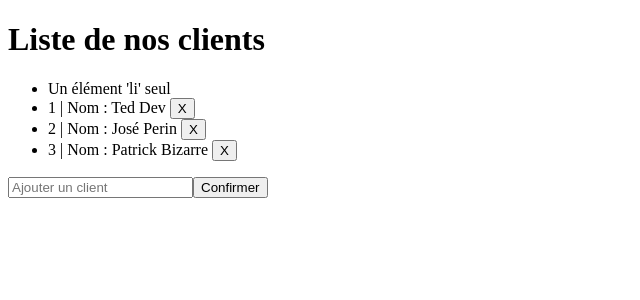
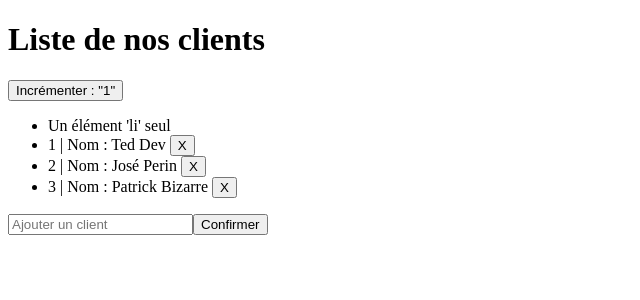
Before and after one commit to TeSdY14/react-gestion-clients, a React (Create React App) app: page / in a window 1280 px wide. Shown: the top 300 px of the page, without its empty margins (0-640 px from the left). Built offline with nearby package versions, Linux system fonts and the light colour scheme.

Commit message:
Tests avec les Hooks (useState)

```diff
--- /dev/null
+++ b/src/Counter.jsx
@@ -0,0 +1,14 @@
+import React, {useState} from 'react';
+
+const Counter = () => {
+    const [compteur, setCompteur] = useState(1)
+    const handleChange = () => {
+        setCompteur(compteur+1)
+    }
+
+    return <div>
+        <button onClick={handleChange}> Incrémenter : "{compteur}" </button>
+    </div>
+}
+
+export default Counter
--- a/src/index.js
+++ b/src/index.js
@@ -3,6 +3,7 @@ import ReactDOM from "react-dom";
 
 import Client from "./Client";
 import ClientForm from "./ClientForm";
+import Counter from "./Counter"
 
 class App extends React.Component {
   state = {
@@ -13,10 +14,10 @@ class App extends React.Component {
     ],
   };
 
-  handleAddClient = (client) => {
+  handleAddClient = (newClient) => {
     /* en dessous : [ ...xxx] : Spread operator équivalent à : this.state.clients.slice() */
     const clients = [...this.state.clients];
-    clients.push(client);
+    clients.push(newClient);
     this.setState({ clients });
   };
 
@@ -37,6 +38,7 @@ class App extends React.Component {
     return (
       <div>
         <h1>{title}</h1>
+        <Counter />
         <ul>
           {element}
           {this.state.clients.map((cli) => (
```
